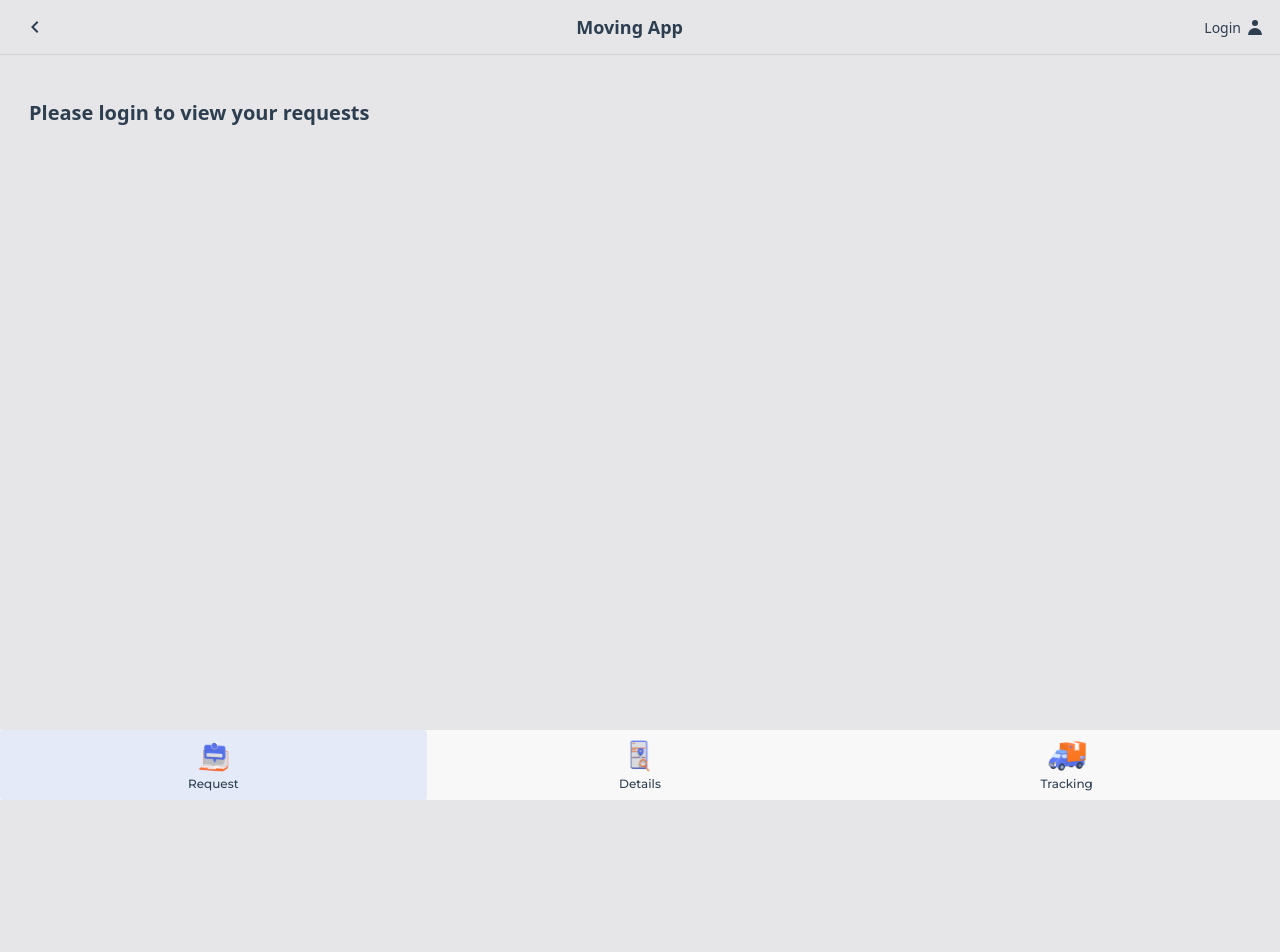
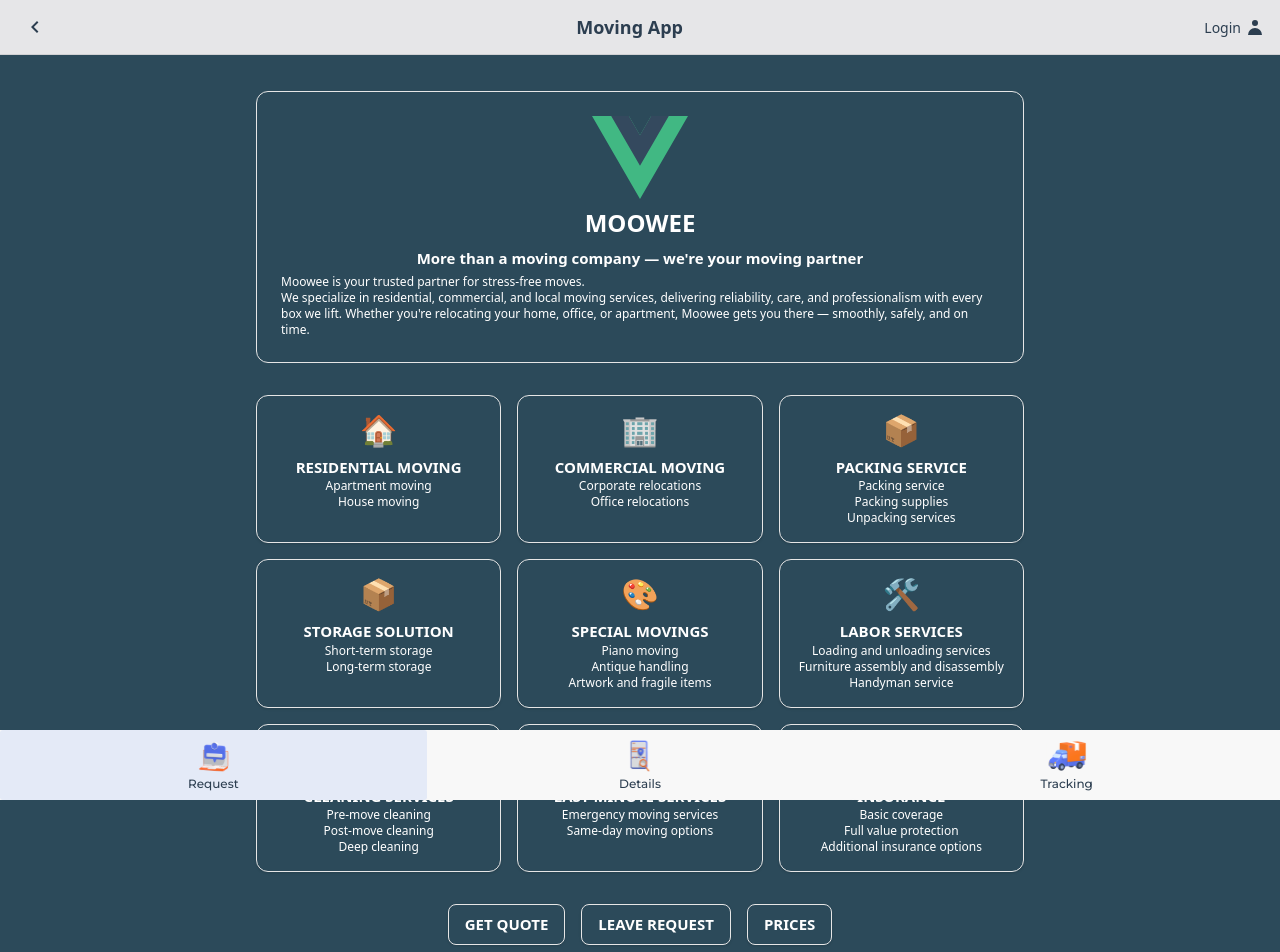
Before and after one commit to rushadaev/moving, a Vue app in the folder frontend/: page / in a window 1280 px wide. Shown: the top 952 px of the page. Before the commit the page ends 800 px from the top, so only its background shows below. Built offline with nearby package versions, Linux system fonts and the light colour scheme; no server answers.

Commit message:
feat: working under aws 2 apps

```diff
--- a/frontend/src/router/index.ts
+++ b/frontend/src/router/index.ts
@@ -1,5 +1,6 @@
 import { createRouter, createWebHistory } from 'vue-router'
 import RequestsView from '../views/RequestsView.vue'
+import LandingView from '../views/LandingView.vue'
 import { useAuthStore } from '../stores/auth'
 
 const router = createRouter({
@@ -8,7 +9,7 @@ const router = createRouter({
     {
       path: '/',
       name: 'home',
-      component: RequestsView,
+      component: LandingView,
     },
     {
       path: '/auth',
--- /dev/null
+++ b/frontend/src/views/LandingView.vue
@@ -0,0 +1,125 @@
+<template>
+  <div class="bg-[#2c4a5a] min-h-screen flex flex-col items-center">
+    <!-- Header -->
+    <header class="p-6 flex flex-col items-center bg-[#2c4a5a] rounded-xl m-4 w-full max-w-3xl border border-[#e6e6e6]">
+      <img src="@/assets/logo.svg" alt="Moowee Logo" class="w-24 mb-2" />
+      <h1 class="text-2xl font-bold text-white">MOOWEE</h1>
+      <p class="text-center text-white mt-2 font-semibold">More than a moving company — we're your moving partner</p>
+      <p class="text-xs text-white mt-1">Moowee is your trusted partner for stress-free moves.<br>
+        We specialize in residential, commercial, and local moving services, delivering reliability, care, and professionalism with every box we lift. Whether you're relocating your home, office, or apartment, Moowee gets you there — smoothly, safely, and on time.
+      </p>
+    </header>
+
+    <!-- Services Grid -->
+    <section class="grid grid-cols-1 md:grid-cols-3 gap-4 m-4 w-full max-w-3xl">
+      <div class="bg-[#2c4a5a] rounded-xl p-4 flex flex-col items-center shadow border border-[#e6e6e6]">
+        <span class="text-3xl text-white">🏠</span>
+        <div class="font-bold mt-2 text-white">RESIDENTIAL MOVING</div>
+        <div class="text-xs text-center text-white">Apartment moving<br>House moving</div>
+      </div>
+      <div class="bg-[#2c4a5a] rounded-xl p-4 flex flex-col items-center shadow border border-[#e6e6e6]">
+        <span class="text-3xl text-white">🏢</span>
+        <div class="font-bold mt-2 text-white">COMMERCIAL MOVING</div>
+        <div class="text-xs text-center text-white">Corporate relocations<br>Office relocations</div>
+      </div>
+      <div class="bg-[#2c4a5a] rounded-xl p-4 flex flex-col items-center shadow border border-[#e6e6e6]">
+        <span class="text-3xl text-white">📦</span>
+        <div class="font-bold mt-2 text-white">PACKING SERVICE</div>
+        <div class="text-xs text-center text-white">Packing service<br>Packing supplies<br>Unpacking services</div>
+      </div>
+      <div class="bg-[#2c4a5a] rounded-xl p-4 flex flex-col items-center shadow border border-[#e6e6e6]">
+        <span class="text-3xl text-white">📦</span>
+        <div class="font-bold mt-2 text-white">STORAGE SOLUTION</div>
+        <div class="text-xs text-center text-white">Short-term storage<br>Long-term storage</div>
+      </div>
+      <div class="bg-[#2c4a5a] rounded-xl p-4 flex flex-col items-center shadow border border-[#e6e6e6]">
+        <span class="text-3xl text-white">🎨</span>
+        <div class="font-bold mt-2 text-white">SPECIAL MOVINGS</div>
+        <div class="text-xs text-center text-white">Piano moving<br>Antique handling<br>Artwork and fragile items</div>
+      </div>
+      <div class="bg-[#2c4a5a] rounded-xl p-4 flex flex-col items-center shadow border border-[#e6e6e6]">
+        <span class="text-3xl text-white">🛠️</span>
+        <div class="font-bold mt-2 text-white">LABOR SERVICES</div>
+        <div class="text-xs text-center text-white">Loading and unloading services<br>Furniture assembly and disassembly<br>Handyman service</div>
+      </div>
+      <div class="bg-[#2c4a5a] rounded-xl p-4 flex flex-col items-center shadow border border-[#e6e6e6]">
+        <span class="text-3xl text-white">🧹</span>
+        <div class="font-bold mt-2 text-white">CLEANING SERVICES</div>
+        <div class="text-xs text-center text-white">Pre-move cleaning<br>Post-move cleaning<br>Deep cleaning</div>
+      </div>
+      <div class="bg-[#2c4a5a] rounded-xl p-4 flex flex-col items-center shadow border border-[#e6e6e6]">
+        <span class="text-3xl text-white">⏰</span>
+        <div class="font-bold mt-2 text-white">LAST MINUTE SERVICES</div>
+        <div class="text-xs text-center text-white">Emergency moving services<br>Same-day moving options</div>
+      </div>
+      <div class="bg-[#2c4a5a] rounded-xl p-4 flex flex-col items-center shadow border border-[#e6e6e6]">
+        <span class="text-3xl text-white">🛡️</span>
+        <div class="font-bold mt-2 text-white">INSURANCE</div>
+        <div class="text-xs text-center text-white">Basic coverage<br>Full value protection<br>Additional insurance options</div>
+      </div>
+    </section>
+
+    <!-- Кнопки -->
+    <div class="flex justify-center gap-4 m-4 w-full max-w-3xl">
+      <button class="btn">GET QUOTE</button>
+      <button class="btn bg-green-500 text-white">LEAVE REQUEST</button>
+      <button class="btn">PRICES</button>
+    </div>
+
+    <!-- Фото -->
+    <section class="bg-[#2c4a5a] rounded-xl m-4 p-4 flex flex-col items-center w-full max-w-3xl border border-[#e6e6e6]">
+      <h2 class="font-bold text-xl mb-2 text-white">Unloaded photo</h2>
+      <img src="https://placehold.co/400x400?text=Photo" alt="Unloaded photo" class="rounded-lg w-full max-w-md" />
+    </section>
+
+    <!-- Видео -->
+    <section class="bg-[#2c4a5a] rounded-xl m-4 p-4 flex flex-col items-center w-full max-w-3xl border border-[#e6e6e6]">
+      <h2 class="font-bold text-xl mb-2 text-white">Unloaded video</h2>
+      <video controls class="rounded-lg w-full max-w-md">
+        <source src="https://www.w3schools.com/html/mov_bbb.mp4" type="video/mp4" />
+      </video>
+    </section>
+
+    <!-- Отзывы -->
+    <section class="flex flex-row justify-center gap-2 m-4 w-full max-w-3xl overflow-x-auto">
+      <div v-for="i in 5" :key="i" class="bg-[#2c4a5a] rounded-xl p-4 min-w-[200px] shadow border border-[#e6e6e6]">
+        <div class="flex items-center gap-2 mb-2">
+          <span class="text-yellow-400">★</span>
+          <span class="text-yellow-400">★</span>
+          <span class="text-yellow-400">★</span>
+          <span class="text-yellow-400">★</span>
+          <span class="text-yellow-400">★</span>
+        </div>
+        <div class="text-xs text-white">"Great service! Highly recommend."</div>
+        <div class="text-xs mt-2 font-bold text-white">— Customer {{ i }}</div>
+      </div>
+    </section>
+
+    <!-- Контакты -->
+    <footer class="bg-[#2c4a5a] rounded-xl m-4 p-4 text-white w-full max-w-3xl border border-[#e6e6e6]">
+      <h2 class="font-bold text-xl">Contacts</h2>
+      <div class="flex flex-col gap-1 mt-2">
+        <span>+1(310) 753-42-48</span>
+        <span>mooweemoving@gmail.com</span>
+        <div class="flex gap-2 mt-2">
+          <a href="#" class="icon">Instagram</a>
+          <a href="#" class="icon">Facebook</a>
+          <a href="#" class="icon">YouTube</a>
+        </div>
+      </div>
+    </footer>
+  </div>
+</template>
+
+<script setup>
+// Можно импортировать реальные фото/видео/иконки, если они появятся
+</script>
+
+<style scoped>
+.btn {
+  @apply px-4 py-2 rounded-lg border border-[#e6e6e6] font-bold shadow bg-[#2c4a5a] text-white;
+}
+.icon {
+  @apply underline;
+}
+</style>
--- a/frontend/vite.config.ts
+++ b/frontend/vite.config.ts
@@ -12,7 +12,7 @@ export default defineConfig({
     vueJsx(),
     vueDevTools(),
   ],
-  base: '/moving/',
+  base: '/',
   resolve: {
     alias: {
       '@': fileURLToPath(new URL('./src', import.meta.url))
```
